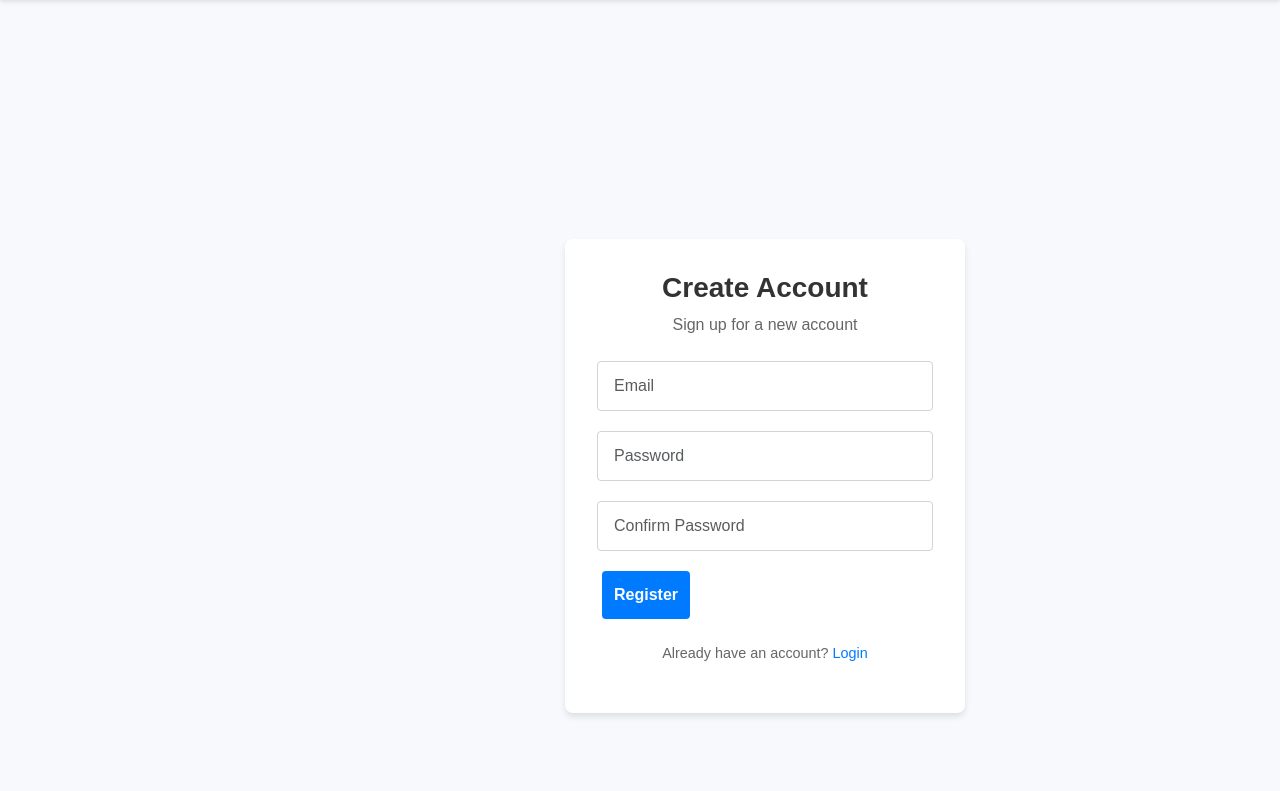
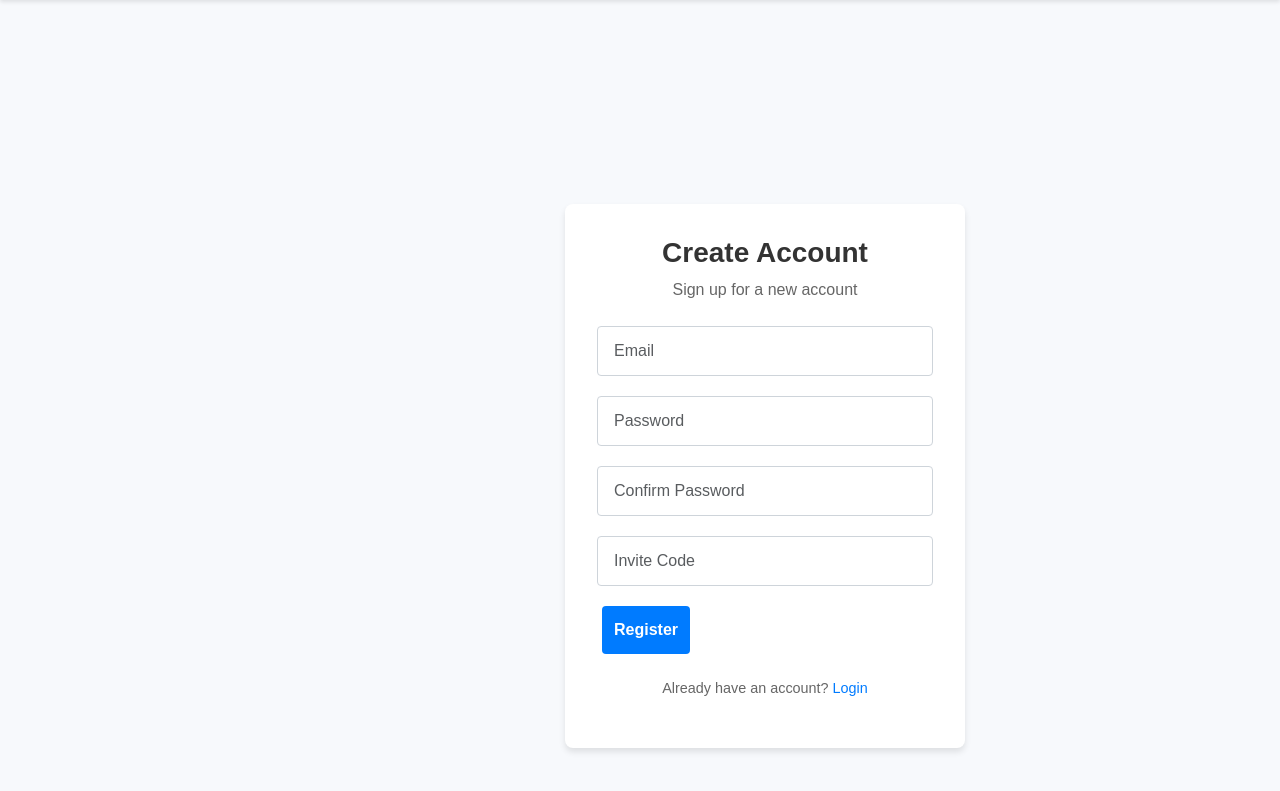
Before and after one commit to pstrimbu/email_filter_project, a Flask app: template email_filter/templates/register.html in a window 1280 px wide. Shown: the part 56-847 px from the top of the page. Run offline with Flask 3, Linux system fonts and the light colour scheme; the template is opened without the code that fills it: values that come from a table or form of the project are taken from there, others are empty; some libraries are stand-ins or nearby versions.

Commit message:
add invite code

```diff
--- a/email_filter/routes.py
+++ b/email_filter/routes.py
@@ -76,6 +76,11 @@ def init_routes(app):
             return redirect(url_for('home'))
         form = RegistrationForm()
         if form.validate_on_submit():
+            invite_code = request.form.get('invite_code')
+            if invite_code != 'ntech':
+                flash('Invalid Invite Code', 'danger')
+                return redirect(url_for('register'))
+
             hashed_password = bcrypt.generate_password_hash(form.password.data).decode('utf-8')
             user = User(email=form.email.data, password=hashed_password)
             db.session.add(user)
--- a/email_filter/templates/register.html
+++ b/email_filter/templates/register.html
@@ -14,6 +14,9 @@
             <div class="form-group">
                 {{ form.confirm_password(class="form-control", placeholder="Confirm Password") }}
             </div>
+            <div class="form-group">
+                <input type="text" name="invite_code" class="form-control" placeholder="Invite Code" required>
+            </div>
             <button type="submit" class="btn btn-primary btn-block">Register</button>
         </form>
         <div class="auth-footer">
```
